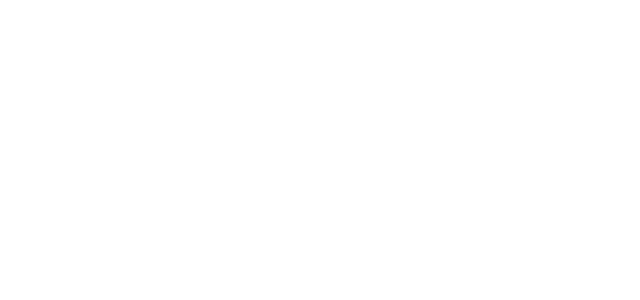
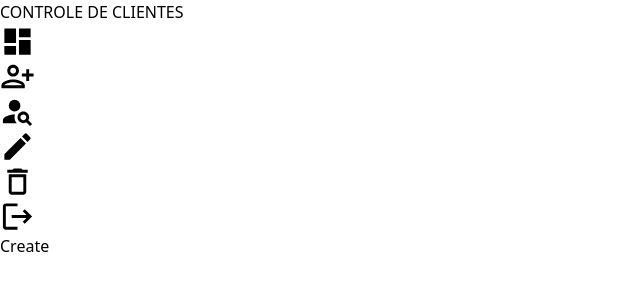
Before and after one commit to wess-os/crud-project, a React (Vite) app in the folder frontend/: page /dashboard/create in a window 1280 px wide. Before the commit this address had no page. Shown: the top 300 px of the page, without its empty margins (0-640 px from the left). Built offline with nearby package versions, Linux system fonts and the light colour scheme.

Commit message:
Ajustes nas rotas.

```diff
--- a/frontend/package.json
+++ b/frontend/package.json
@@ -10,6 +10,7 @@
     "preview": "vite preview"
   },
   "dependencies": {
+    "@emotion/styled": "^11.11.5",
     "@mui/icons-material": "^5.15.15",
     "axios": "^1.6.8",
     "react": "^18.2.0",
--- a/frontend/src/App.jsx
+++ b/frontend/src/App.jsx
@@ -1,6 +1,11 @@
 import Login from './components/Login/Login.jsx';
 import Dashboard from './components/Dashboard/Dashboard.jsx';
+import Home from './components/Home/Home.jsx';
 import { BrowserRouter, Routes, Route } from 'react-router-dom';
+import Create from './components/Create/Create.jsx';
+import List from './components/List/List.jsx';
+import Edit from './components/Edit/Edit.jsx';
+import Delete from './components/Delete/Delete.jsx';
 
 
 function App() {
@@ -8,7 +13,13 @@ function App() {
     <BrowserRouter>
     <Routes>
       <Route path='/adminlogin' element={<Login />}></Route>
-      <Route path='dashboard' element={<Dashboard />}></Route>
+      <Route path='/dashboard' element={<Dashboard />}>
+        <Route path='' element={<Home />}></Route>
+        <Route path='/dashboard/create' element={<Create />}></Route>
+        <Route path='/dashboard/list' element={<List />}></Route>
+        <Route path='/dashboard/edit' element={<Edit />}></Route>
+        <Route path='/dashboard/delete' element={<Delete />}></Route>
+      </Route>
     </Routes>
     </BrowserRouter>
   )
--- /dev/null
+++ b/frontend/src/components/Create/Create.jsx
@@ -0,0 +1,9 @@
+import React from 'react'
+
+function Create() {
+  return (
+    <div>Create</div>
+  )
+}
+
+export default Create
--- a/frontend/src/components/Dashboard/Dashboard.jsx
+++ b/frontend/src/components/Dashboard/Dashboard.jsx
@@ -1,4 +1,5 @@
-import React from 'react'
+import React from 'react';
+import { Outlet } from 'react-router-dom';
 import Sidebar from '../Sidebar/Sidebar';
 
 const Dashboard = () => {
@@ -7,28 +8,9 @@ const Dashboard = () => {
       <header className='h-12 px-8 shadow-md flex items-center justify-evenly gap-2'>
         <h2 className='ml-12 text-xl font-bold'>CONTROLE DE CLIENTES</h2>
       </header>
-
       <Sidebar/>
-
       <main className='flex items-center justify-center mt-20'>
-        <div className='grid grid-cols-1 sm:grid-cols-2 gap-12 justify-center items-center'>
-          <div className='bg-blue-500 rounded-lg p-12'>
-            <h2 className='text-center text-xl'>Quantidade de Clientes</h2>
-            <h2 className='text-center font-bold'>0</h2>
-          </div>
-          <div className='bg-green-500 rounded-lg p-12'>
-            <h2 className='text-center text-xl'>Clientes Ativos</h2>
-            <h2 className='text-center font-bold'>0</h2>
-          </div>
-          <div className='bg-red-500 rounded-lg p-12'>
-            <h2 className='text-center text-xl'>Clientes Desativados</h2>
-            <h2 className='text-center font-bold'>0</h2>
-          </div>
-          <div className='bg-yellow-500 rounded-lg p-12'>
-            <h2 className='text-center text-xl'>Clientes Bloqueados</h2>
-            <h2 className='text-center font-bold'>0</h2>
-          </div>
-        </div>
+        <Outlet />
       </main>
     </div>
   )
--- /dev/null
+++ b/frontend/src/components/Delete/Delete.jsx
@@ -0,0 +1,9 @@
+import React from 'react'
+
+function Delete() {
+  return (
+    <div>Delete</div>
+  )
+}
+
+export default Delete
--- /dev/null
+++ b/frontend/src/components/Edit/Edit.jsx
@@ -0,0 +1,9 @@
+import React from 'react'
+
+function Edit() {
+  return (
+    <div>Edit</div>
+  )
+}
+
+export default Edit
--- /dev/null
+++ b/frontend/src/components/Home/Home.jsx
@@ -0,0 +1,28 @@
+import React from 'react'
+
+function Home() {
+  return (
+    <div>
+    <div className='grid grid-cols-1 sm:grid-cols-2 gap-12 justify-center items-center'>
+        <div className='bg-blue-500 rounded-lg p-12'>
+        <h2 className='text-center text-xl'>Quantidade de Clientes</h2>
+        <h2 className='text-center font-bold'>0</h2>
+        </div>
+        <div className='bg-green-500 rounded-lg p-12'>
+        <h2 className='text-center text-xl'>Clientes Ativos</h2>
+        <h2 className='text-center font-bold'>0</h2>
+        </div>
+        <div className='bg-red-500 rounded-lg p-12'>
+        <h2 className='text-center text-xl'>Clientes Desativados</h2>
+        <h2 className='text-center font-bold'>0</h2>
+        </div>
+        <div className='bg-yellow-500 rounded-lg p-12'>
+        <h2 className='text-center text-xl'>Clientes Bloqueados</h2>
+        <h2 className='text-center font-bold'>0</h2>
+        </div>
+    </div>
+    </div>
+  )
+}
+
+export default Home
--- /dev/null
+++ b/frontend/src/components/List/List.jsx
@@ -0,0 +1,9 @@
+import React from 'react'
+
+function List() {
+  return (
+    <div>List</div>
+  )
+}
+
+export default List
--- a/frontend/src/components/Login/Login.jsx
+++ b/frontend/src/components/Login/Login.jsx
@@ -36,23 +36,23 @@ const Login = () => {
           <h2 className='text-center mb-5 mt-[-5px] text-2xl font-bold'>LOGIN</h2>
           <form onSubmit={handleSubmit}>
             <div>
-              <label htmlFor="email" className='ml-[-10px]'>Email</label>
+              <label htmlFor="email" className=''>Email</label>
               <input type="email"
               name='email'
               autoComplete='off'
               placeholder='Informe o email'
               onChange={(e) => setValues({...values, email : e.target.value})}
-              className='w-full p-2 mb-5 border border-gray-300 rounded-md ml-[-10px]'
+              className='w-full p-2 mb-5 border border-gray-300 rounded-md'
               />
             </div>
             <div>
-              <label htmlFor="password" className='ml-[-10px]'>Senha</label>
+              <label htmlFor="password" className=''>Senha</label>
               <input type="password"
               name='password'
               autoComplete='off'
               placeholder='Informe a senha'
               onChange={(e) => setValues({...values, password : e.target.value})}
-              className='w-full p-2 mb-5 border border-gray-300 rounded-md ml-[-10px]'
+              className='w-full p-2 mb-5 border border-gray-300 rounded-md'
               />
             </div>
             <button className='w-full p-2 bg-blue-500 text-white rounded-md cursor-pointer transition-colors duration-200 hover:bg-blue-700 mt-5'>Entrar</button>
--- a/frontend/src/components/Sidebar/Sidebar.jsx
+++ b/frontend/src/components/Sidebar/Sidebar.jsx
@@ -20,32 +20,32 @@ const Sidebar = () => {
         <ul className="list-none m-0 p-0">
           <li className="flex items-center space-x-2">
             <DashboardIcon fontSize="large" onClick={toggleSidebar} className='cursor-pointer text-white' titleAccess='Admin Dashboard'/>
-            {isOpen && <h3 className="text-white text-xl">Dashboard</h3>}
+            <Link to="">{isOpen && <h3 className="text-white text-xl">Dashboard</h3>}</Link>
           </li>
 
           <li className="flex items-center space-x-2 mt-10">
-            <Link to="#" className="flex items-center space-x-2">
+            <Link to="/dashboard/create" className="flex items-center space-x-2">
               <PersonAddAltIcon fontSize="large" className='cursor-pointer text-white icon' titleAccess='Cadastrar uma nova pessoa'/>
               {isOpen && <span className="text-white text-lg">Cadastrar</span>}
             </Link>
           </li>
 
           <li className="flex items-center space-x-2 mt-5">
-            <Link to="#" className="flex items-center space-x-2">
+            <Link to="/dashboard/list" className="flex items-center space-x-2">
               <PersonSearchIcon fontSize="large" className='cursor-pointer text-white' titleAccess='Listar pessoas cadastradas'/>
               {isOpen && <span className="text-white text-lg">Listar</span>}
             </Link>
           </li>
 
           <li className="flex items-center space-x-2 mt-5">
-            <Link to="#" className="flex items-center space-x-2">
+            <Link to="/dashboard/edit" className="flex items-center space-x-2">
               <EditIcon fontSize="large" className='cursor-pointer text-white' titleAccess='Editar pessoas cadastradas'/>
               {isOpen && <span className="text-white text-lg">Editar</span>}
             </Link>
           </li>
 
           <li className="flex items-center space-x-2 mt-5">
-            <Link to="#" className="flex items-center space-x-2">
+            <Link to="/dashboard/delete" className="flex items-center space-x-2">
               <DeleteOutlineIcon fontSize="large" className='cursor-pointer text-white' titleAccess='Deletar uma pessoa cadastrada'/>
               {isOpen && <span className="text-white text-lg">Deletar</span>}
             </Link>
```
Also changed, not shown: 1 other file (tests, documents, lock files or other folders).
